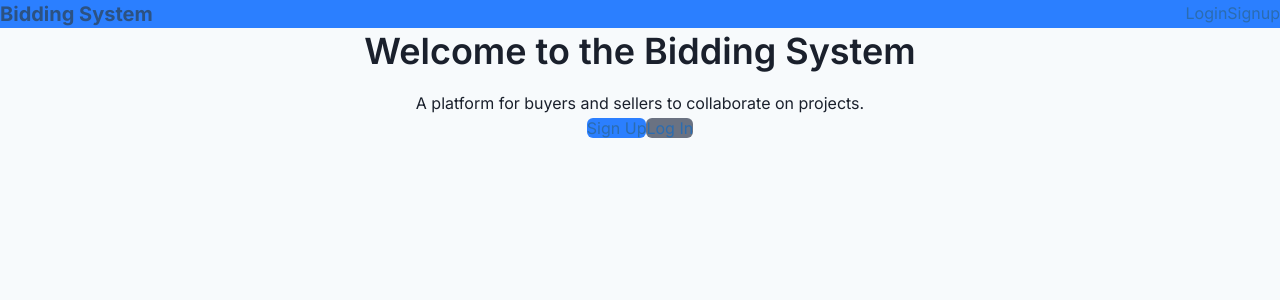
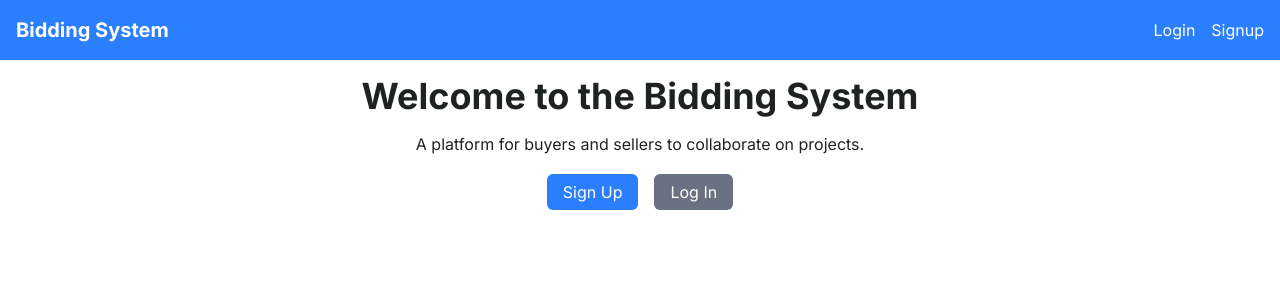
Before and after one commit to JoyelV/buyers-sellers-management, a Next.js app: page / in a window 1280 px wide. Shown: the top 300 px of the page. Built offline with nearby package versions, Linux system fonts and the light colour scheme; no server answers.

Commit message:
global styles updated

```diff
--- a/src/app/globals.css
+++ b/src/app/globals.css
@@ -1,122 +1,26 @@
-/* Import Tailwind CSS */
 @import "tailwindcss";
 
-/* Define custom CSS variables for light mode */
 :root {
-  --background: #f7fafc; /* Light gray background for a clean look */
-  --foreground: #1a202c; /* Dark gray text for readability */
-  --primary: #2b6cb0; /* Professional blue for buttons, links, etc. */
-  --primary-hover: #2c5282; /* Darker blue for hover states */
-  --secondary: #4a5568; /* Medium gray for secondary elements */
-  --accent: #48bb78; /* Green accent for success states */
-  --error: #e53e3e; /* Red for errors */
+  --background: #ffffff;
+  --foreground: #1f2320;
 }
 
-/* Dark mode color scheme */
+@theme inline {
+  --color-background: var(--background);
+  --color-foreground: var(--foreground);
+  --font-sans: var(--font-geist-sans);
+  --font-mono: var(--font-geist-mono);
+}
+
 @media (prefers-color-scheme: dark) {
   :root {
-    --background: #1a202c; /* Dark gray background */
-    --foreground: #e2e8f0; /* Light gray text for readability */
-    --primary: #4299e1; /* Lighter blue for dark mode */
-    --primary-hover: #63b3ed; /* Even lighter blue for hover */
-    --secondary: #a0aec0; /* Light gray for secondary elements */
-    --accent: #68d391; /* Lighter green for success */
-    --error: #f56565; /* Lighter red for errors */
+    --background: #0a0a0a;
+    --foreground: #24a9e1;
   }
 }
 
-/* Apply base styles to the body */
 body {
   background: var(--background);
   color: var(--foreground);
-  font-family: 'Inter', -apple-system, BlinkMacSystemFont, 'Segoe UI', Roboto, Oxygen, Ubuntu, Cantarell, 'Open Sans', 'Helvetica Neue', sans-serif;
-  font-size: 16px; /* Base font size for readability */
-  line-height: 1.6; /* Improved line spacing */
-  margin: 0; /* Remove default margin */
-  min-height: 100vh; /* Ensure full height */
+  font-family: Arial, Helvetica, sans-serif;
 }
-
-/* Reset default margins and paddings for consistency */
-* {
-  margin: 0;
-  padding: 0;
-  box-sizing: border-box;
-}
-
-/* Style headings for consistency */
-h1, h2, h3, h4, h5, h6 {
-  color: var(--foreground);
-  font-weight: 600; /* Semi-bold for headings */
-  line-height: 1.3;
-  margin-bottom: 1rem;
-}
-
-h1 {
-  font-size: 2.25rem; /* 36px */
-}
-
-h2 {
-  font-size: 1.875rem; /* 30px */
-}
-
-h3 {
-  font-size: 1.5rem; /* 24px */
-}
-
-/* Style links globally */
-a {
-  color: var(--primary);
-  text-decoration: none;
-  transition: color 0.3s ease;
-}
-
-a:hover {
-  color: var(--primary-hover);
-}
-
-/* Style buttons globally */
-button {
-  background-color: var(--primary);
-  color: white;
-  padding: 0.5rem 1rem;
-  border: none;
-  border-radius: 0.375rem; /* Rounded corners */
-  font-weight: 500;
-  cursor: pointer;
-  transition: background-color 0.3s ease;
-}
-
-button:hover {
-  background-color: var(--primary-hover);
-}
-
-/* Disabled button state */
-button:disabled {
-  background-color: var(--secondary);
-  cursor: not-allowed;
-}
-
-/* Input fields */
-input, textarea {
-  border: 1px solid #e2e8f0;
-  border-radius: 0.375rem;
-  padding: 0.5rem 0.75rem;
-  font-size: 1rem;
-  color: var(--foreground);
-  background-color: #fff;
-  transition: border-color 0.3s ease;
-}
-
-input:focus, textarea:focus {
-  outline: none;
-  border-color: var(--primary);
-  box-shadow: 0 0 0 3px rgba(66, 153, 225, 0.1); /* Subtle focus ring */
-}
-
-@media (prefers-color-scheme: dark) {
-  input, textarea {
-    background-color: #2d3748;
-    border-color: #4a5568;
-    color: var(--foreground);
-  }
-}
--- a/src/app/layout.tsx
+++ b/src/app/layout.tsx
@@ -9,28 +9,28 @@ const inter = Inter({ subsets: ['latin'] });
 export default function RootLayout({ children }: { children: React.ReactNode }) {
   return (
     <html lang="en">
-      <body className={`${inter.className} bg-background text-foreground`}>
+      <body className={inter.className}>
         <AuthProvider>
           <NavBar />
-          <main className="container mx-auto p-6">{children}</main>
+          <main className="container mx-auto p-4">{children}</main>
           <Toaster
             position="top-right"
             toastOptions={{
               duration: 5000,
               style: {
-                background: '#2d3748', // Dark gray for toasts
-                color: '#e2e8f0', // Light gray text
+                background: '#333',
+                color: '#fff',
                 borderRadius: '8px',
                 padding: '12px',
               },
               success: {
                 style: {
-                  background: '#48bb78', // Green for success
+                  background: '#10B981',
                 },
               },
               error: {
                 style: {
-                  background: '#e53e3e', // Red for errors
+                  background: '#EF4444',
                 },
               },
             }}
--- a/tailwind.config.js
+++ /dev/null
@@ -1,39 +0,0 @@
-/** @type {import('tailwindcss').Config} */
-module.exports = {
-  content: [
-    './app/**/*.{js,ts,jsx,tsx}',
-    './pages/**/*.{js,ts,jsx,tsx}',
-    './components/**/*.{js,ts,jsx,tsx}',
-  ],
-  theme: {
-    extend: {
-      colors: {
-        background: 'var(--background)',
-        foreground: 'var(--foreground)',
-        primary: {
-          DEFAULT: 'var(--primary)',
-          hover: 'var(--primary-hover)',
-        },
-        secondary: 'var(--secondary)',
-        accent: 'var(--accent)',
-        error: 'var(--error)',
-      },
-      fontFamily: {
-        sans: [
-          'Inter',
-          '-apple-system',
-          'BlinkMacSystemFont',
-          'Segoe UI',
-          'Roboto',
-          'Oxygen',
-          'Ubuntu',
-          'Cantarell',
-          'Open Sans',
-          'Helvetica Neue',
-          'sans-serif',
-        ],
-      },
-    },
-  },
-  plugins: [],
-};
```
